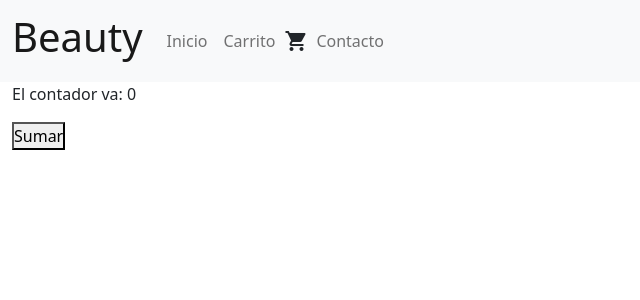
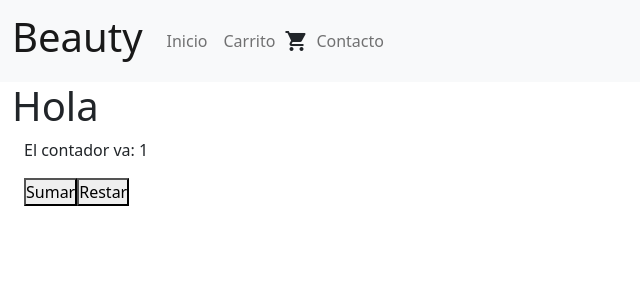
Before and after one commit to SandovalErika/Beauty.React, a React (Create React App) app: page / in a window 1280 px wide. Shown: the top 300 px of the page, without its empty margins (0-640 px from the left). Built offline with nearby package versions, Linux system fonts and the light colour scheme.

Commit message:
Desafio 3

```diff
--- a/src/App.jsx
+++ b/src/App.jsx
@@ -1,39 +1,20 @@
 
-import { useState } from 'react';
-import Header from './Header';
+
+import Header from './component/Header';
 import Container from 'react-bootstrap/Container';
+import ItemListContainer from './component/ItemListContainer';
+import ItemCount from './component/ItemCount';
 
 const App = () => {
 
-    const [contador, setContador] = useState(0)
-
-    // useEffect(() => {
-
-
-    // })
-
-    //const resultado = useState(0)
-    //let [contador, setContador] = resultado
-
-    // let  contador = 0
-    //let contador = resultado[0]
-    //let setContador = resultado[1]
-
-    // console.log(resultado);
-
-    const aumentar = () => {
-        // contador = contador + 1;
-        setContador(contador + 1)
-    }
-
-    return (
+     return (
         <>
             <Header />
             <Container fluid>
-                <p>El contador va: {contador} </p>
-                <button onClick={aumentar} >Sumar</button>
-                {/* <Main />
-            <Footer /> */}
+
+                <ItemListContainer />
+                <ItemCount />
+                {/* <Footer /> */}
             </Container>
 
 
--- a/src/Header.jsx
+++ b/src/component/Header.jsx
@@ -1,4 +1,4 @@
-import  CustomNav from './CustomNav';
+import  CustomNav from './Navbar';
 import Navbar from 'react-bootstrap/Navbar';
 import Container from 'react-bootstrap/Container';
 
--- /dev/null
+++ b/src/component/ItemCount.jsx
@@ -0,0 +1,45 @@
+import { Container } from "react-bootstrap"
+import { useState } from 'react';
+
+const ItemCount = () => {
+
+    const [contador, setContador] = useState(1)
+
+    // useEffect(() => {
+
+
+    // })
+    const aumentar = () => {
+
+        // let stock = [1,2,3,4,5,6]
+        setContador(contador + 1)
+
+        // if (stock >= 1 && stock <= 5){
+        //     setContador()
+        // }
+        console.log(contador);
+    }
+
+    const disminuir = () => {
+        setContador(contador - 1);
+        console.log(contador);
+    }
+
+    return (
+        <>
+            <Container fluid>
+                <p>El contador va: {contador} </p>
+                <button onClick={aumentar} >Sumar</button>
+                <button onClick={disminuir} >Restar</button>
+
+
+            </Container>
+        </>
+
+    )
+
+
+
+}
+
+export default ItemCount
--- /dev/null
+++ b/src/component/ItemListContainer.jsx
@@ -0,0 +1,13 @@
+const ItemListContainer = () => {
+    return (
+        <>
+            <h1>Hola </h1>
+        </>
+
+    )
+
+
+
+}
+
+export default ItemListContainer
--- a/src/CustomNav.jsx
+++ b/src/component/Navbar.jsx
@@ -1,4 +1,5 @@
 import Nav from "react-bootstrap/Nav"
+
 
 const {Link, Item} = Nav
 
```
